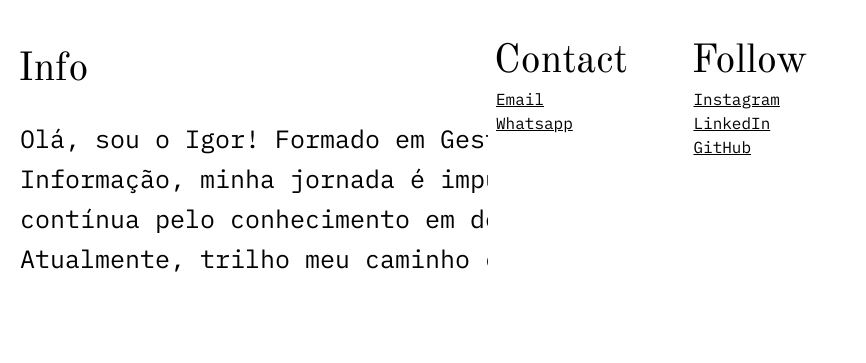
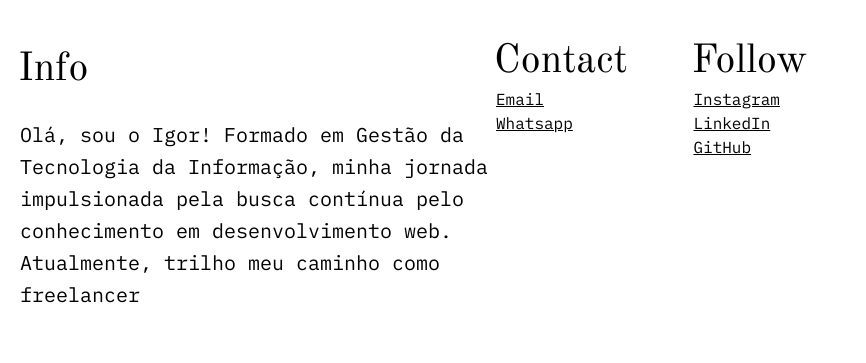
Before and after one commit to theiguim/portfolio_old, a plain HTML site: page index.html in a window 1280 px wide. Shown: the part 208-571 px from the top of the page, 414-1280 px from the left. Drawn offline with nearby package versions, Linux system fonts and the light colour scheme.

Commit message:
_witdth portfolio

```diff
--- a/style.css
+++ b/style.css
@@ -229,8 +229,11 @@ footer {
         width: 70vw
     }
     #info p{
-        font-size: 25px;
-        width: 800px;
+        font-size: 20px;
+        width: 500px;
+        line-height: 1.6;
+        overflow: hidden;
+        word-wrap: break-word;
 
     }
 
```
